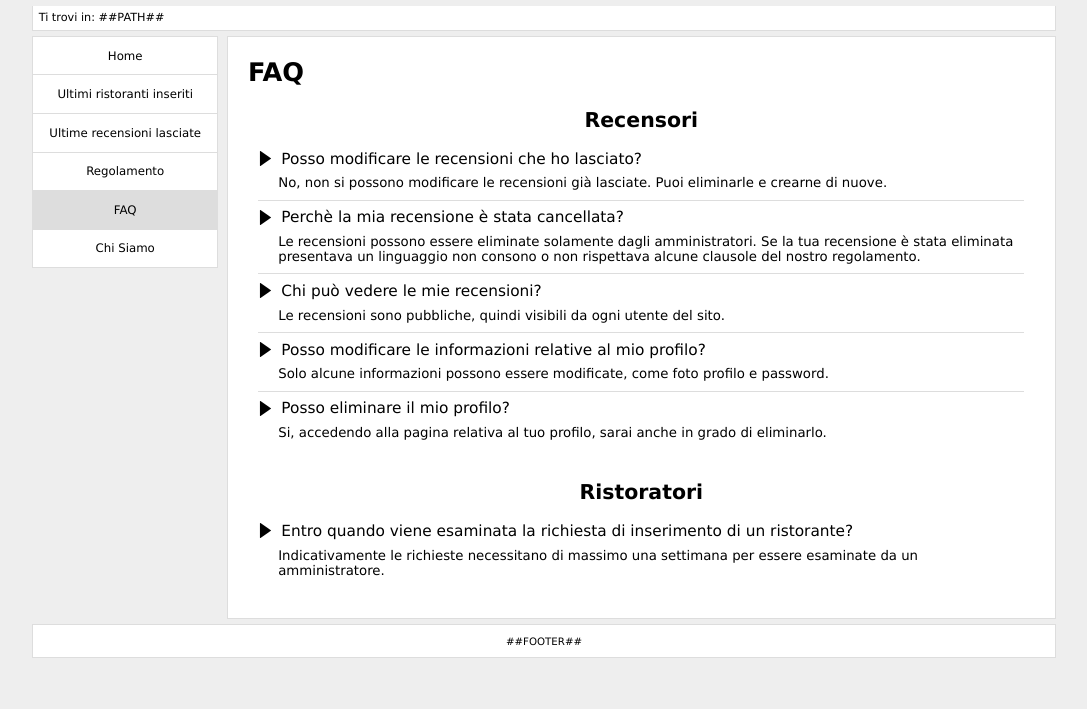
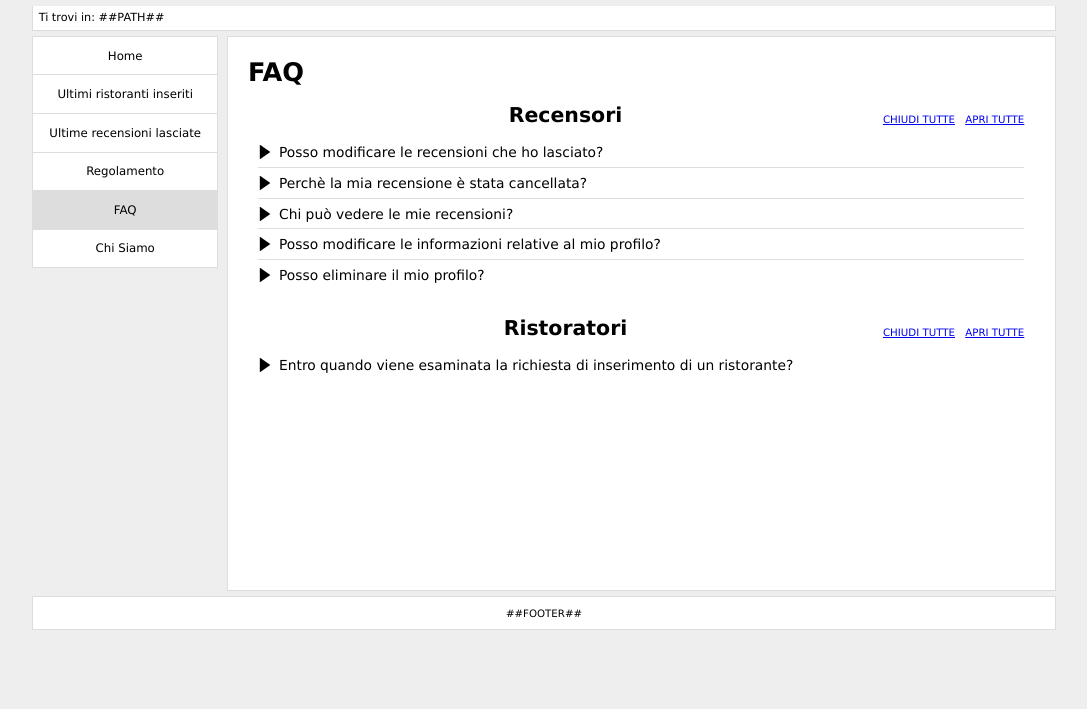
Before and after one commit to EgonGalvani/RestReview, a PHP site: page /html/faq.html in a window 1280 px wide. Shown: the part 91-800 px from the top of the page, without its empty margins (96-1183 px from the left). Run offline with PHP 8.4, Linux system fonts and the light colour scheme.

Commit message:
Completata la pagina FAQ (html, css, js)

```diff
--- a/css/style.css
+++ b/css/style.css
@@ -114,12 +114,25 @@ attivo, poichè questo non è un link */
     font-size: 2.5em;
 }
 
+.hide {
+    display: none;
+ }
 
-/* --- PAGINA FAQ --- */
+/* ------------- PAGINA FAQ ---------- */
+.faq_header {
+    text-align: center;
+    margin-top: 1.5em;
+}
+
 .faq_title {
-    text-align: center;
     font-size: 2em;
-    padding-top: 1em;
+    display: inline-block;
+}
+
+.faq_feature {
+    float: right;
+    margin-right: 1em;
+    margin-top: 1em;
 }
 
 .faq_list {
@@ -127,12 +140,12 @@ attivo, poichè questo non è un link */
 }
 
 .faq_list dt {
-    font-size: 1.5em;
-    background-image: url(../img/play-button.svg);
+    font-size: 1.35em;
+    background-image: url(../img/right_arrow.svg);
     background-repeat: no-repeat;
     background-position: left;
     background-size: 1em 1em;
-    padding: 0.5em 0.5em 0.5em 1.5em;
+    padding: 0.5em 0.3em 0.5em 1.5em;
     cursor: pointer;
     border-top: 1px solid #ddd;
 }
@@ -146,8 +159,10 @@ attivo, poichè questo non è un link */
 }
 
 .faq_list dd {
-    font-size: 1.3em;
+    font-size: 1.15em;
+    margin-left: 1.5em;
+    padding: 0.75em;
+    background-color: #eee;
+    border-radius: 0.75em;
     margin-bottom: 0.5em;
-    padding-bottom: 0.2em;
-    padding-left: 1.5em;
 }
--- a/html/faq.html
+++ b/html/faq.html
@@ -37,11 +37,15 @@
         </div>
 
         <div id="content">
-
             <h1 id="page_title">FAQ</h1>
 
-            <h2 class="faq_title">Recensori</h2>
-            <dl class="faq_list">
+            <div class="faq_header">
+                <h2 class="faq_title">Recensori</h2>
+                <a class="faq_feature faq_open" href="#" data-target="rev_faq_list">APRI TUTTE</a>
+                <a class="faq_feature faq_close" href="#" data-target="rev_faq_list">CHIUDI TUTTE</a>
+            </div>
+
+            <dl id="rev_faq_list" class="faq_list">
                 <dt>
                     Posso modificare le recensioni che ho lasciato?
                 </dt>
@@ -83,22 +87,27 @@
                 </dd>
             </dl>
 
-            <h2 class="faq_title">Ristoratori</h2>
-            <dl class="faq_list">
+            <div class="faq_header">
+                <h2 class="faq_title">Ristoratori</h2>
+                <a class="faq_feature faq_open" href="#" data-target="rist_faq_list">APRI TUTTE</a>
+                <a class="faq_feature faq_close" href="#" data-target="rist_faq_list">CHIUDI TUTTE</a>
+            </div>
+
+            <dl id="rist_faq_list" class="faq_list">
                 <dt>
                     Entro quando viene esaminata la richiesta di inserimento di un ristorante?
                 </dt>
                 <dd>
-                   Indicativamente le richieste necessitano di massimo una settimana per essere
-                   esaminate da un amministratore.
+                    Indicativamente le richieste necessitano di massimo una settimana per essere
+                    esaminate da un amministratore.
                 </dd>
             </dl>
-
-
         </div>
 
         <div id="footer">
             ##FOOTER##
         </div>
+
+        <script type="text/javascript" src="../js/script.js"></script>
     </body>
 </html>
```
Also changed, not shown: js/script.js (added, +82 -0 lines), img/bottom_arrow.svg (added), img/right_arrow.svg (renamed from img/play-button.svg).
